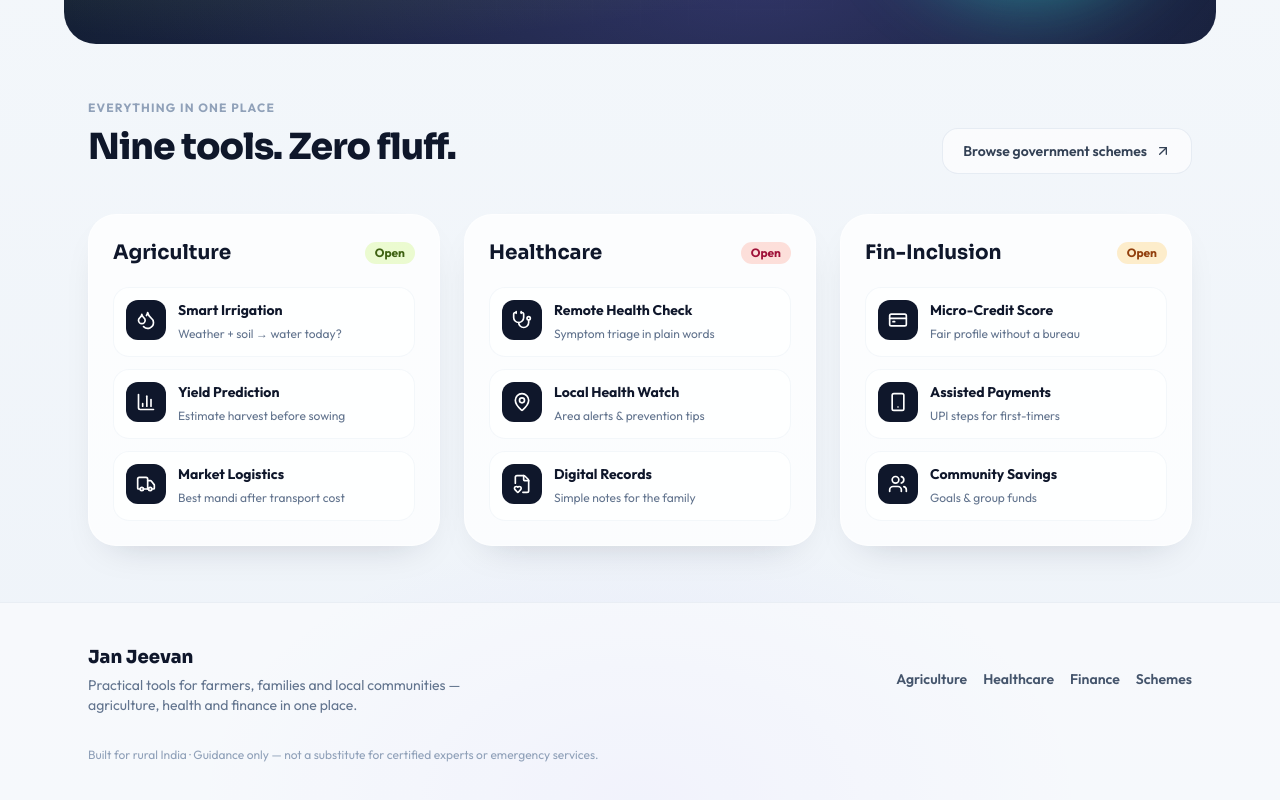
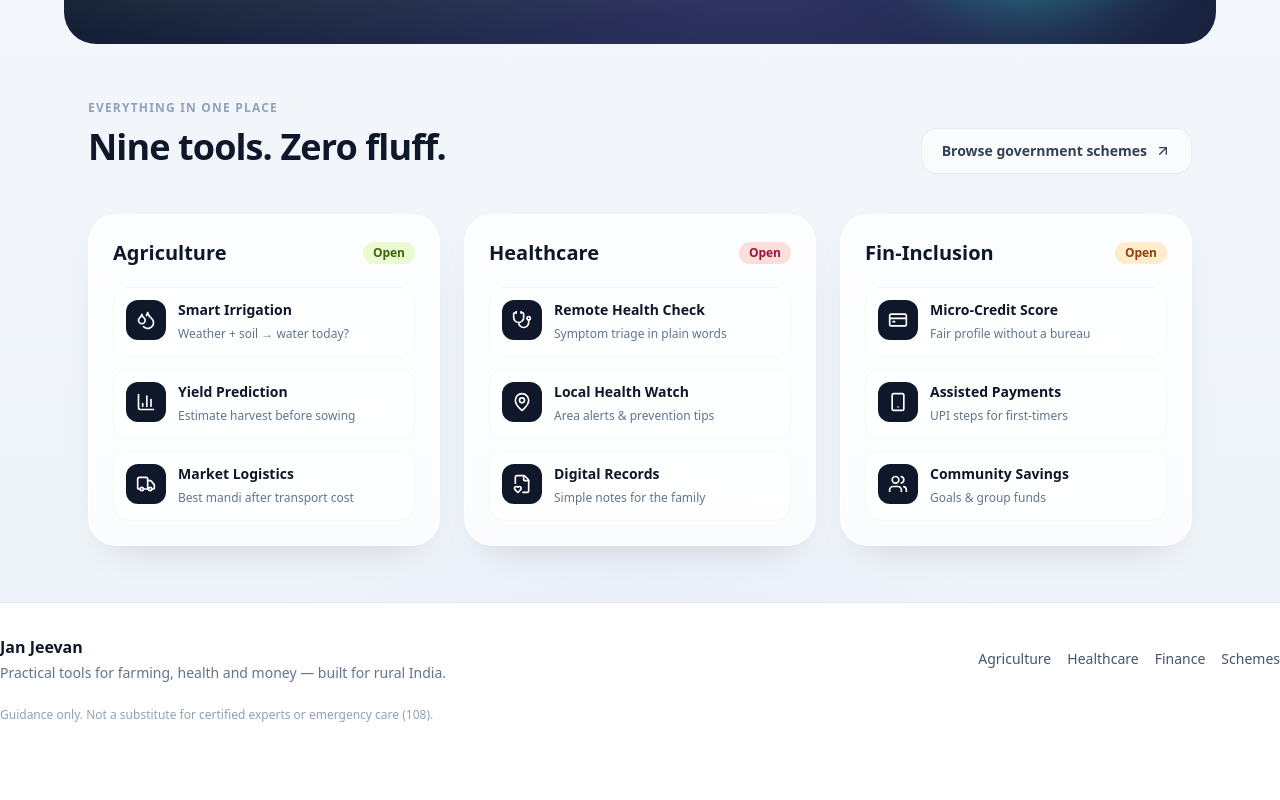
Before and after one commit to shynahiremath/jan-jeevan, a React (Vite) app in the folder client/: page / in a window 1280 px wide. Shown: the part 648-1448 px from the top of the page. After the commit the page ends 1403 px from the top, so only its background shows below. Built offline with nearby package versions, Linux system fonts and the light colour scheme.

Commit message:
Clean professional UI system: Inter font, simple cards, responsive layout, shared API

```diff
--- a/client/index.html
+++ b/client/index.html
@@ -4,11 +4,11 @@
     <meta charset="UTF-8" />
     <link rel="icon" type="image/svg+xml" href="/favicon.svg" />
     <meta name="viewport" content="width=device-width, initial-scale=1.0" />
-    <meta name="description" content="Jan Jeevan — Rural super-app for smart farming, health guidance and financial inclusion." />
+    <meta name="description" content="Jan Jeevan — Agriculture, healthcare and finance tools for rural India." />
     <link rel="preconnect" href="https://fonts.googleapis.com" />
     <link rel="preconnect" href="https://fonts.gstatic.com" crossorigin />
-    <link href="https://fonts.googleapis.com/css2?family=Outfit:wght@400;500;600;700;800&family=Sora:wght@500;600;700;800&display=swap" rel="stylesheet" />
-    <title>Jan Jeevan — Rural Super App</title>
+    <link href="https://fonts.googleapis.com/css2?family=Inter:wght@400;500;600;700;800&display=swap" rel="stylesheet" />
+    <title>Jan Jeevan</title>
   </head>
   <body>
     <div id="root"></div>
--- a/client/src/components/Footer.jsx
+++ b/client/src/components/Footer.jsx
@@ -2,21 +2,21 @@ import { Link } from "react-router-dom";
 
 export default function Footer() {
   return (
-    <footer className="mt-auto border-t border-slate-200/60 bg-white/50">
-      <div className="mx-auto max-w-6xl px-4 py-10 sm:px-6">
-        <div className="flex flex-col gap-6 sm:flex-row sm:items-center sm:justify-between">
+    <footer className="mt-auto border-t border-slate-200 bg-white">
+      <div className="container-app py-8">
+        <div className="flex flex-col gap-4 sm:flex-row sm:items-center sm:justify-between">
           <div>
-            <p className="font-display text-lg font-extrabold text-slate-900">Jan Jeevan</p>
-            <p className="mt-1 max-w-sm text-sm text-slate-500">Practical tools for farmers, families and local communities — agriculture, health and finance in one place.</p>
+            <p className="font-bold text-slate-900">Jan Jeevan</p>
+            <p className="mt-1 max-w-md text-sm text-slate-500">Practical tools for farming, health and money — built for rural India.</p>
           </div>
-          <div className="flex flex-wrap gap-4 text-sm font-semibold text-slate-600">
-            <Link to="/agriculture" className="hover:text-slate-900">Agriculture</Link>
-            <Link to="/healthcare" className="hover:text-slate-900">Healthcare</Link>
-            <Link to="/finance" className="hover:text-slate-900">Finance</Link>
-            <Link to="/schemes" className="hover:text-slate-900">Schemes</Link>
+          <div className="flex flex-wrap gap-4 text-sm font-medium text-slate-600">
+            <Link to="/agriculture" className="hover:text-brand-700">Agriculture</Link>
+            <Link to="/healthcare" className="hover:text-brand-700">Healthcare</Link>
+            <Link to="/finance" className="hover:text-brand-700">Finance</Link>
+            <Link to="/schemes" className="hover:text-brand-700">Schemes</Link>
           </div>
         </div>
-        <p className="mt-8 text-xs text-slate-400">Built for rural India · Guidance only — not a substitute for certified experts or emergency services.</p>
+        <p className="mt-6 text-xs text-slate-400">Guidance only. Not a substitute for certified experts or emergency care (108).</p>
       </div>
     </footer>
   );
--- /dev/null
+++ b/client/src/lib/api.js
@@ -0,0 +1,10 @@
+import axios from "axios";
+
+export const API_BASE = import.meta.env.VITE_API_URL || "http://localhost:5000/api";
+
+export const api = axios.create({
+  baseURL: API_BASE,
+  timeout: 10000,
+});
+
+export default api;
```
